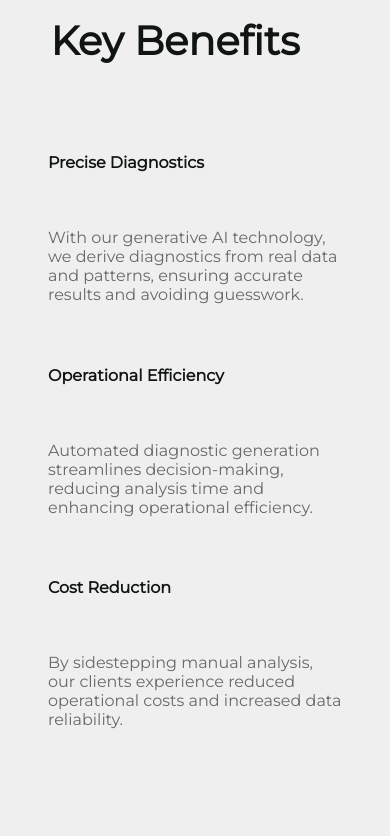
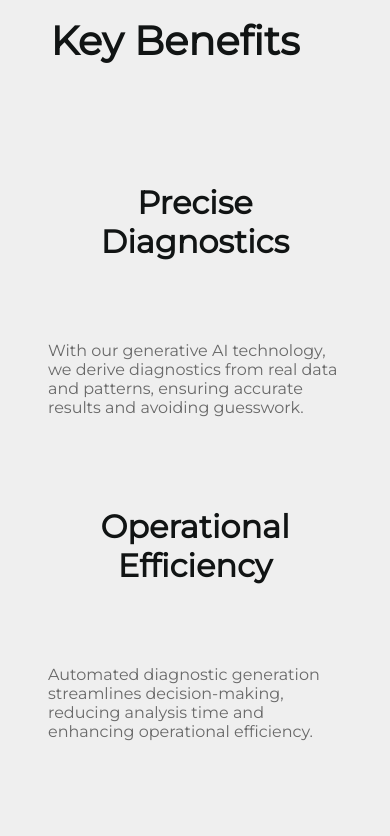
Before and after one commit to HexVanilla/Coddi-siteV2, a React (Create React App) app: page / in a window 390 px wide. Shown: the part 7740-8576 px from the top of the page. Built offline with nearby package versions, Linux system fonts and the light colour scheme.

Commit message:
title size on tbalet fix

```diff
--- a/src/components/KeyBenefits.css
+++ b/src/components/KeyBenefits.css
@@ -65,6 +65,7 @@
 
   .key-row h2 {
     text-align: center;
+    font-size: 2em;
     margin-bottom: 0.5em; /* Add a little margin to separate title from text */
   }
 
```
